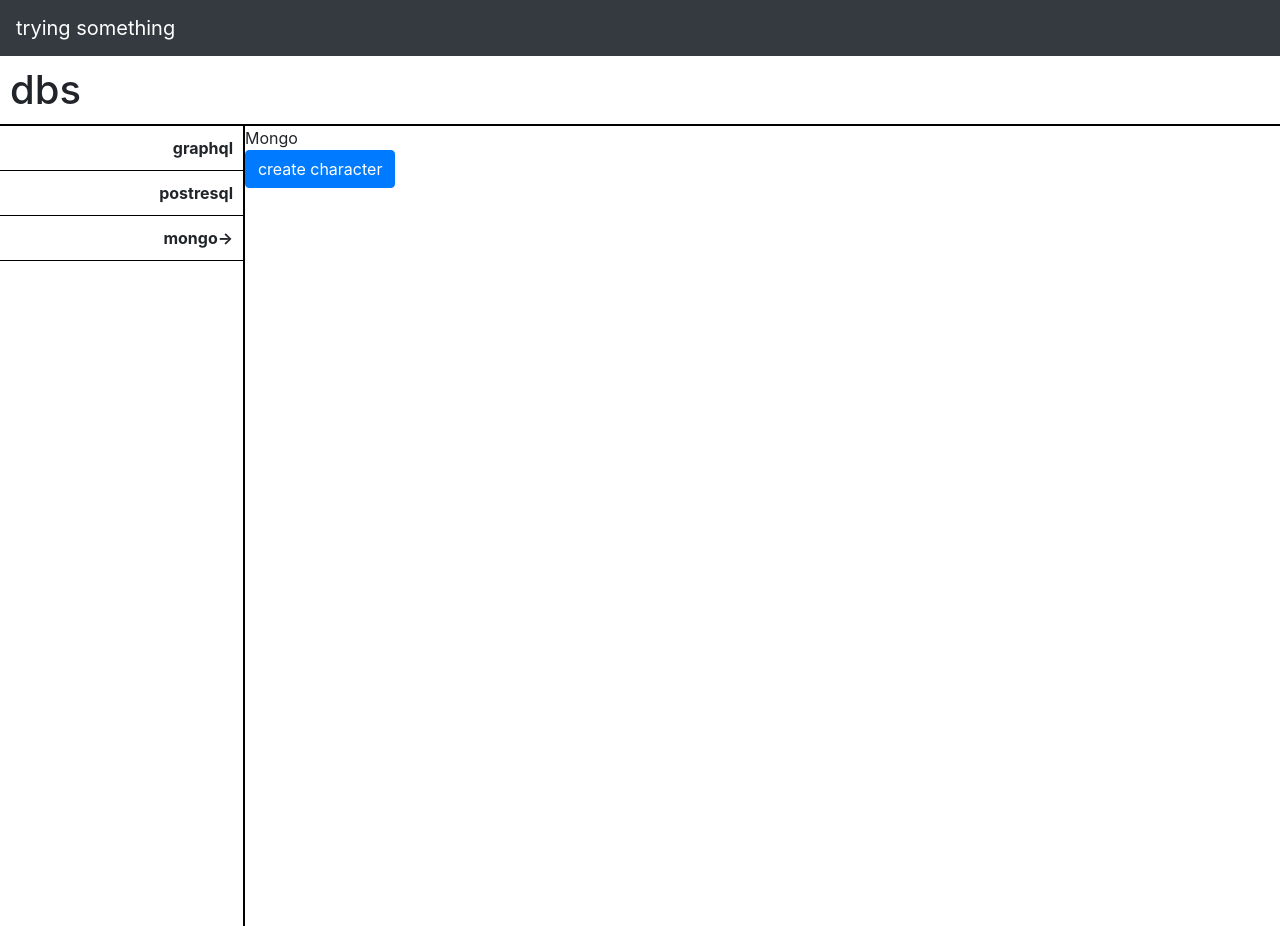
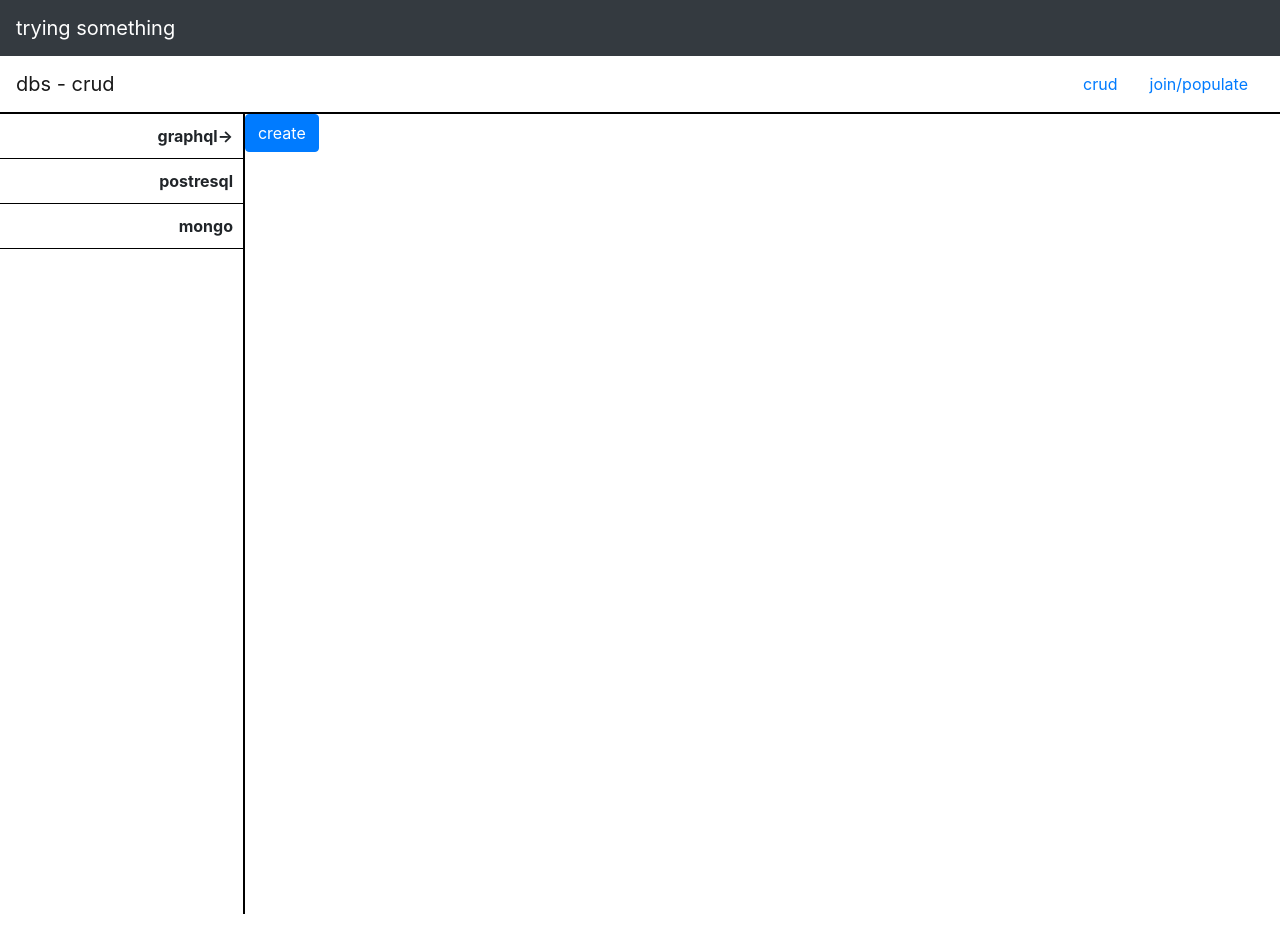
Before and after one commit to warpedpuppy/ts-frontend, a React (Create React App) app: page /dbs in a window 1280 px wide. Built offline with nearby package versions, Linux system fonts and the light colour scheme.

Commit message:
set up crud versus join

```diff
--- /dev/null
+++ b/src/components/SubMenu.css
@@ -0,0 +1,4 @@
+main nav {
+    border-bottom: 2px solid black;
+    ;
+}
--- /dev/null
+++ b/src/components/SubMenu.js
@@ -0,0 +1,25 @@
+import React from 'react'
+import Navbar from 'react-bootstrap/Navbar';
+import Nav from 'react-bootstrap/Nav';
+import {Link} from 'react-router-dom';
+import './SubMenu.css';
+export default function  SubMenu (props) {
+    function clickHandler(e) {
+        e.preventDefault();
+        props.onChange(e)
+    }
+    return (
+        <Navbar collapseOnSelect expand="lg" >
+            <Navbar.Brand as={Link} to={'/'}>{props.title}</Navbar.Brand>
+            <Navbar.Toggle aria-controls="responsive-navbar-nav" />
+            <Navbar.Collapse className="justify-content-end">
+                {
+                    props.menuItems.map( item => {
+                        return <Nav.Link onClick={clickHandler}>{item}</Nav.Link>
+                    })
+                }
+
+            </Navbar.Collapse>
+        </Navbar>
+    )
+}
--- /dev/null
+++ b/src/pages/dbs/CRUD.js
@@ -0,0 +1,38 @@
+import React from 'react'
+import GraphQL from './graphql/GraphQL';
+import Mongo from './mongo/Mongo';
+export default class CRUD extends React.Component {
+    state = {
+        active: 'graphql',
+        buttons: ['graphql', 'postresql', 'mongo']
+      }
+      onChange = (e) => {
+       this.setState({active: e.target.innerHTML})
+      }
+    render() {
+        let active;
+        if (this.state.active === 'graphql') {
+          active = <GraphQL />
+        } else if (this.state.active === 'mongo') {
+          active = <Mongo />
+        }
+         return (
+            <div className="page">
+            <aside className="page-menu">
+
+                  {
+                    this.state.buttons.map( (item, index) => {
+                      return <div key={index} className={ item === this.state.active ? `active` : `` } onClick={this.onChange}>{item}</div>
+                    })
+
+                  }
+            </aside>
+            <main className="page-content">
+              { active }
+            </main>
+
+           </div>
+        )
+    }
+
+}
--- a/src/pages/dbs/DBS.js
+++ b/src/pages/dbs/DBS.js
@@ -1,39 +1,30 @@
 import React, { Component } from 'react';
 import '../../sitewide-css/page-layout-with-menu.css';
-import GraphQL from './graphql/GraphQL';
-import Mongo from './mongo/Mongo';
+import Submenu from '../../components/SubMenu';
+import CRUD from './CRUD';
+import JoinPopulate from './JoinPopulate';
 export default class DBS extends Component {
   state = {
-    active: 'mongo',
-    buttons: ['graphql', 'postresql', 'mongo']
+    active: 'crud',
+    categories: ['crud', 'join/populate']
   }
   onChange = (e) => {
+    console.log(e.target.innerHTML);
    this.setState({active: e.target.innerHTML})
   }
+
   render() {
 
     let active;
-    if (this.state.active === 'graphql') {
-      active = <GraphQL />
-    } else if (this.state.active === 'mongo') {
-      active = <Mongo />
+    if (this.state.active === 'crud') {
+      active = <CRUD />
+    } else if (this.state.active === 'join/populate') {
+      active = <JoinPopulate />
     }
     return (
       <>
-      <h1 className="page-heading">dbs</h1>
-      <div className="page">
-        <aside className="page-menu">
-          {
-            this.state.buttons.map( (item, index) => {
-              return <div key={index} className={ item === this.state.active ? `active` : `` } onClick={this.onChange}>{item}</div>
-            })
-          }
-        </aside>
-        <main className="page-content">
-          { active }
-        </main>
-
-       </div>
+      <Submenu title={`dbs - ${this.state.active}`} menuItems={this.state.categories} onChange={this.onChange} />
+      { active }
        </>
     );
   }
--- /dev/null
+++ b/src/pages/dbs/JoinPopulate.js
@@ -0,0 +1,13 @@
+import React from 'react'
+
+export default class JoinPopulate extends React.Component {
+
+    render() {
+         return (
+            <div>
+                JoinPopulate
+            </div>
+        )
+    }
+
+}
--- a/src/pages/js/JS.js
+++ b/src/pages/js/JS.js
@@ -4,7 +4,7 @@ import '../../sitewide-css/page-layout-with-menu.css';
 export default class DBS extends Component {
   state = {
     active: 'operators',
-    buttons: ['operators', 'isNaN', 'current target v target', 'functional v OOP']
+    buttons: ['operators', 'isNaN', 'current target v target', 'functional v OOP', 'maze solver code']
   }
   onChange = (e) => {
    this.setState({active: e.target.innerHTML})
```
Also changed, not shown: 1 other file (tests, documents, lock files or other folders).
